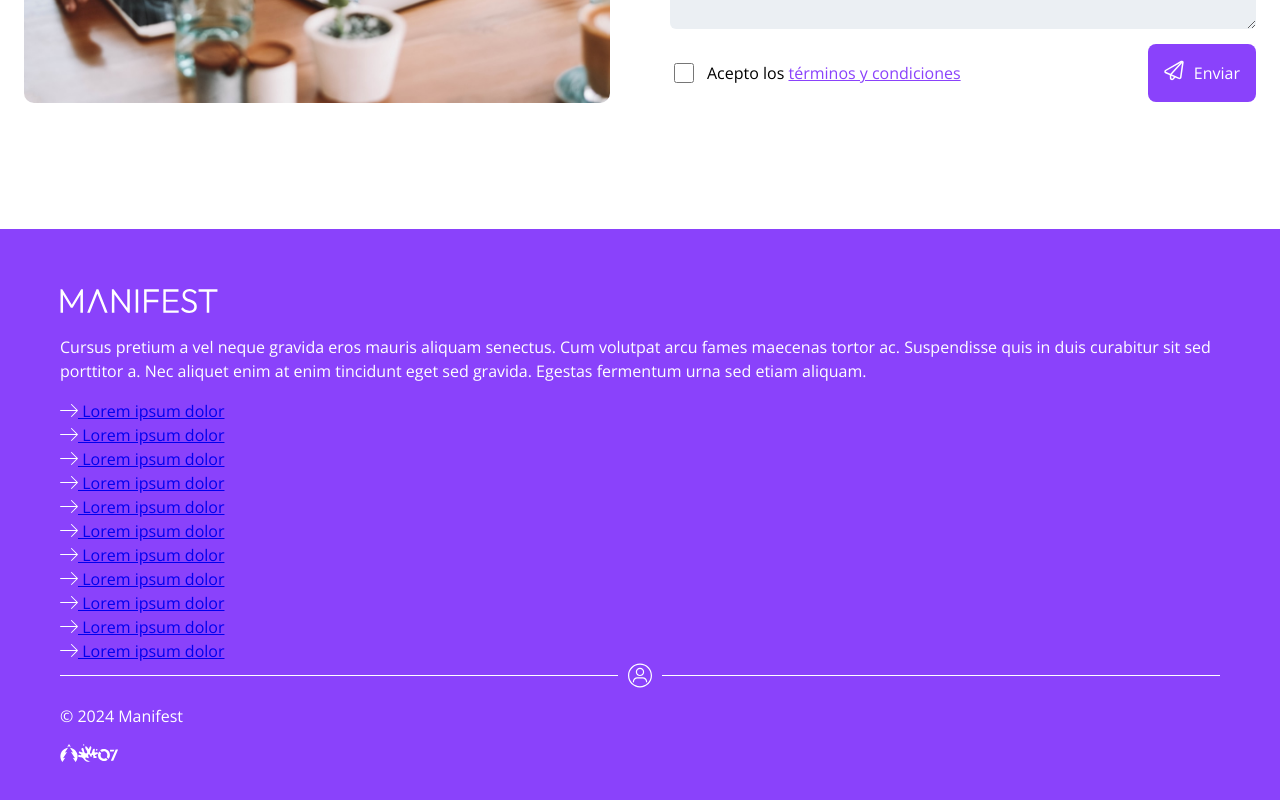
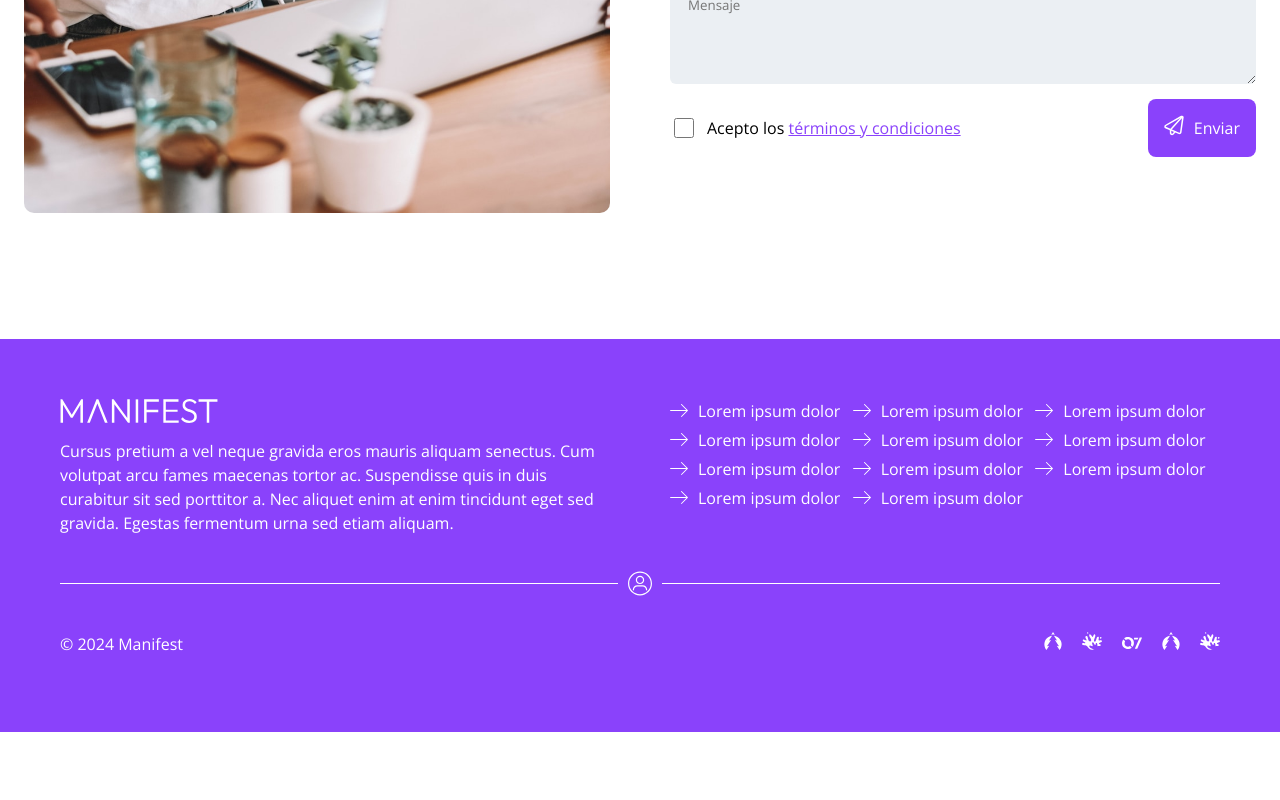
Before and after one commit to AinaraGil/prueba-maquetacion__k-lagan, an Angular app: page / in a window 1280 px wide. Shown: the part 5948-6748 px from the top of the page. After the commit the page ends 6680 px from the top, so only its background shows below. Built offline with nearby package versions, Linux system fonts and the light colour scheme.

Commit message:
change(footer): terminados estilos de footer, modificado estilo en imagen de contactos

```diff
--- a/src/app/components/content/sections/contact/contact.component.scss
+++ b/src/app/components/content/sections/contact/contact.component.scss
@@ -93,6 +93,7 @@ div.content__form {
 @media (min-width: 768px) {
     img.content__form-img-contact {
         border-radius: 20px;
+        height: 500px !important;
         max-height: 600px !important;
     }
 
--- a/src/app/components/footer/footer.component.html
+++ b/src/app/components/footer/footer.component.html
@@ -96,6 +96,12 @@
             <a class="" href="/">
                 <span><img src="./assets/icons/seven.svg" alt="Flecha hacia la derecha" /></span>
             </a>
+            <a class="" href="/">
+                <span><img src="./assets/icons/tree.svg" alt="Flecha hacia la derecha" /></span>
+            </a>
+            <a class="" href="/">
+                <span><img src="./assets/icons/mancha.svg" alt="Flecha hacia la derecha" /></span>
+            </a>
         </div>
     </div>
 </div>
--- a/src/app/components/footer/footer.component.scss
+++ b/src/app/components/footer/footer.component.scss
@@ -3,14 +3,141 @@ div.footer__container {
     margin: 0 auto;
     overflow-x: hidden;
     padding: 60px auto;
+    display: flex;
+    flex-direction: column;
+    gap: 15px;
 
     p {
         color: var(--secondary-text-color);
     }
 
-    ul {
+
+    div.footer__description,
+    div.footer__links {
+        flex: 0 100%;
+    }
+
+    div.footer__description {
+        display: flex;
+        flex-direction: column;
+        align-items: center;
+
+        img {
+            height: 30px;
+        }
+
+        p {
+            text-align: center;
+        }
+    }
+
+    ul.footer__links--list {
         list-style: none;
         margin: 0;
         padding: 0;
+        display: flex;
+        flex-wrap: wrap;
+        gap: 5px;
+
+        li.list__item {
+            flex: 0 100%;
+
+            a {
+                display: flex;
+                align-items: flex-start;
+                gap: 10px;
+                color: var(--secondary-text-color);
+                text-decoration: none;
+
+                &:hover {
+                    text-decoration: underline;
+                }
+            }
+        }
+    }
+
+    div.footer__socialmedia {
+        flex: 0 100%;
+        display: flex;
+        flex-direction: column;
+
+        div.socialmedia__links {
+            display: flex;
+            align-items: center;
+            gap: 30px;
+        }
     }
 }
+
+
+@media (min-width: 768px) {
+
+    div.footer__container {
+        display: flex;
+        flex-direction: row;
+        flex-wrap: wrap;
+        gap: 20px;
+
+        div.footer__description,
+        div.footer__links {
+            flex: 1;
+        }
+
+        div.footer__description {
+            align-items: flex-start;
+
+            img {
+                height: auto;
+            }
+
+            p {
+                text-align: start;
+            }
+        }
+
+        div.footer__links {
+            margin-left: 40px;
+
+            ul.footer__links--list {
+                display: flex;
+                flex-direction: row;
+                flex-wrap: wrap;
+                gap: 5px;
+
+                li.list__item {
+                    flex: 0 32.3%;
+
+                    a {
+                        display: flex;
+                        align-items: flex-start;
+                        gap: 10px;
+                        color: var(--secondary-text-color);
+                        text-decoration: none;
+
+                        &:hover {
+                            text-decoration: underline;
+                        }
+                    }
+                }
+            }
+
+        }
+
+        div.footer__socialmedia {
+            flex: 0 100%;
+            display: flex;
+            flex-direction: row;
+            align-items: center;
+            justify-content: space-between;
+
+            div.socialmedia__links {
+                display: flex;
+                align-items: center;
+                gap: 20px;
+            }
+        }
+    }
+
+
+
+}
```
